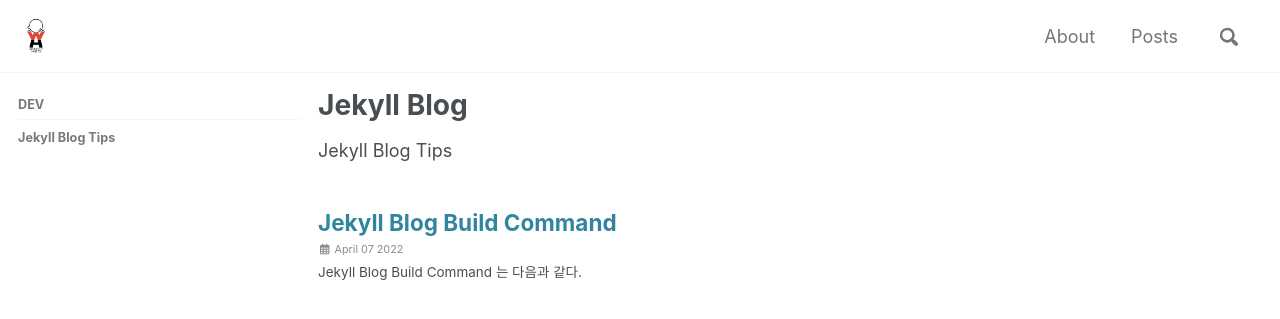
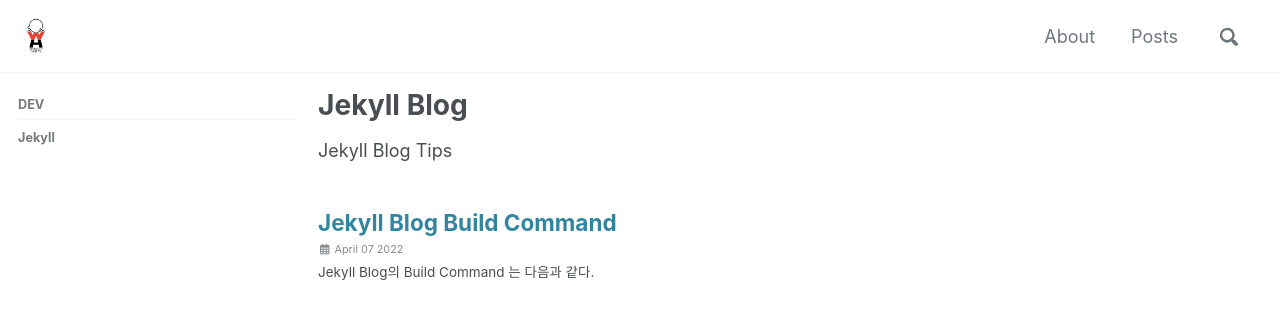
Before and after one commit to WonderHabits/wonderhabits.github.io, a Jekyll site: the page built from _pages/dev-jekyll.md, in a window 1280 px wide and 900 px high. Shown: the top 319 px of the window. Built offline with Jekyll 4.4.1, drawn with Linux system fonts in a browser that asks for light colours; cached includes are drawn as plain includes; nearby versions of some CDN libraries.

Commit message:
modification

```diff
--- a/_data/navigation.yml
+++ b/_data/navigation.yml
@@ -14,8 +14,8 @@ main:
 posts:
   - title: Dev
     children:
-      - title: "Jekyll Blog Tips"
-        url: /categories/dev-jekyll-blog-tips/
+      - title: "Jekyll"
+        url: /categories/dev-jekyll/
   # - title: Essay
   #   children:
   #     - title: "Cancer"
--- a/_pages/dev-jekyll-blog.md
+++ b/_pages/dev-jekyll.md
@@ -1,8 +1,8 @@
 ---
 title: Jekyll Blog
 layout: category
-permalink: /categories/dev-jekyll-blog-tips/
-taxonomy: Jekyll Blog
+permalink: /categories/dev-jekyll/
+taxonomy: Jekyll
 author_profile: false
 sidebar:
   nav: "posts"
```
Also changed, not shown: _posts/2022-04-07-jekyll_blog_build_cmd.md (+3 -3 lines).
